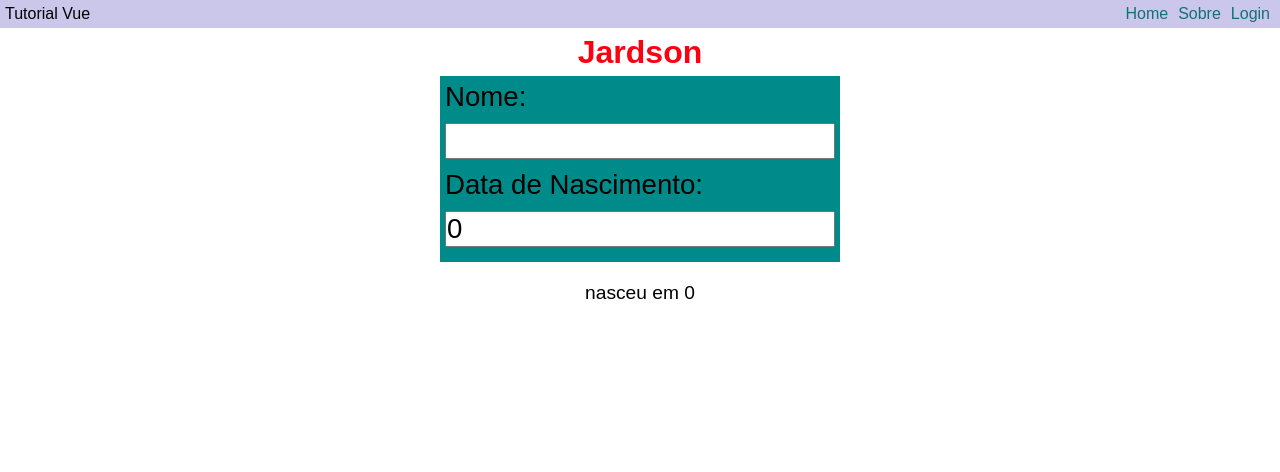
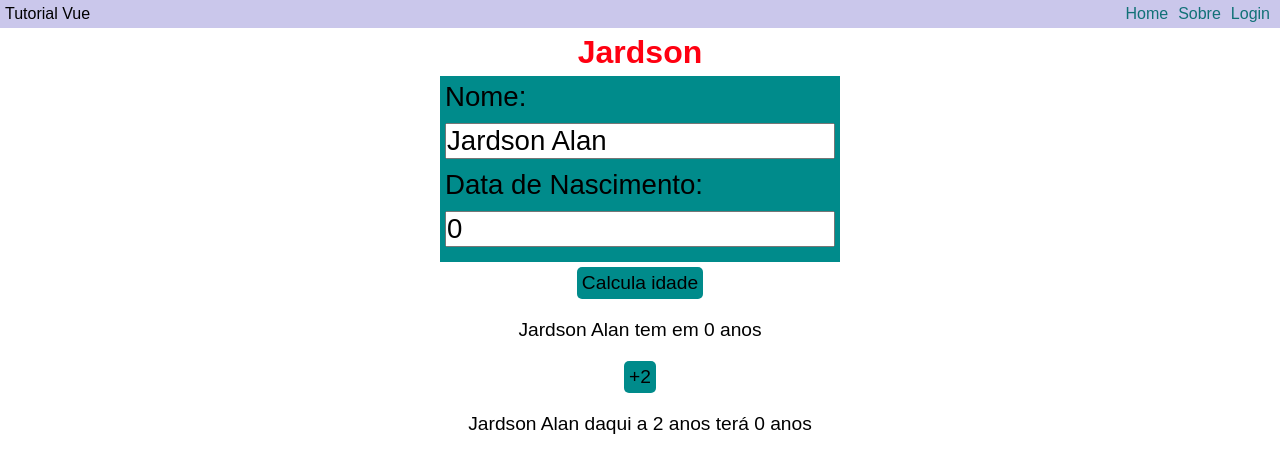
Before and after one commit to jardsonalan/anotacoes-vue3js, a Vue app in the folder Pablo Codes/app/: page / in a window 1280 px wide. Shown: the top 472 px of the page. Built offline with nearby package versions, Linux system fonts and the light colour scheme.

Commit message:
update: métodos

```diff
--- a/Pablo Codes/app/src/components/OUsuario.vue
+++ b/Pablo Codes/app/src/components/OUsuario.vue
@@ -1,23 +1,34 @@
 <script setup lang="ts">
-import { reactive } from 'vue';
+import { ref } from 'vue';
 
 // Ref: específico para tipos primitivos: string, number, boolean
-// const nome = ref('Jardson Alan');
-// const dataNascimento = ref(0);
-// const idade = ref(19);
+const nome = ref('Jardson Alan');
+const dataNascimento = ref(0);
+const idade = ref(0);
+const idadeFutura = ref(0);
 
 // Alterar o valor da propriedade (idade)
 // idade.value = 38;
 // console.log(idade.value);
 
 // Reactive: focado em objetos
-const pessoa = reactive ({
-    nome: '',
-    dataNascimento: 0,
-    idade: 0
-});
+// const pessoa = reactive ({
+//     nome: '',
+//     dataNascimento: 0,
+//     idade: 0
+// });
 // Alterar o valor da propriedade (idade)
-console.log(pessoa.idade = 19);
+// console.log(pessoa.idade = 19);
+
+const calcularIdade = ():number => {
+    idade.value = new Date().getFullYear() - dataNascimento.value;
+    return idade.value;
+};
+
+const calcularIdadeParametro = (valor:number):number => {
+    idadeFutura.value = idade.value + valor;
+    return idadeFutura.value;
+};
 
 </script>
 
@@ -25,13 +36,17 @@ console.log(pessoa.idade = 19);
     <div>
         <form class="formulario">
             <label for="nome">Nome:</label><br>
-            <input type="text" id="nome" name="nome" v-model="pessoa.nome" /><br/>
+            <input type="text" id="nome" name="nome" v-model="nome" /><br/>
             <label for="dataNascimento">Data de Nascimento:</label><br>
-            <input type="number" id="dataNascimento" name="dataNascimento" v-model="pessoa.dataNascimento" /><br/>
+            <input type="number" id="dataNascimento" name="dataNascimento" v-model="dataNascimento" /><br/>
         </form>
     </div>
 
-    <p style="text-align: center; margin: 20px 0;">{{ pessoa.nome }} nasceu em {{ pessoa.dataNascimento }}</p>
+    <button class="botao" v-on:click="calcularIdade()">Calcula idade</button>
+    <p style="text-align: center; margin: 20px 0;">{{ nome }} tem em {{ idade }} anos</p>
+
+    <button class="botao" v-on:click="calcularIdadeParametro(2)">+2</button>
+    <p style="text-align: center; margin: 20px 0;">{{ nome }} daqui a 2 anos terá {{ idadeFutura }} anos</p>
 </template>
 
 <style scoped>
@@ -49,4 +64,18 @@ console.log(pessoa.idade = 19);
         margin: 10px 0;
         width: 100%;
     }
+
+    .botao {
+        margin: 5px auto;
+        padding: 5px;
+        display: block;
+        background-color: darkcyan;
+        border-radius: 5px;
+        border-style: none;
+        cursor: pointer;
+    }
+
+    .botao:hover {
+        background-color: rgb(182, 147, 147);
+    }
 </style>
```
